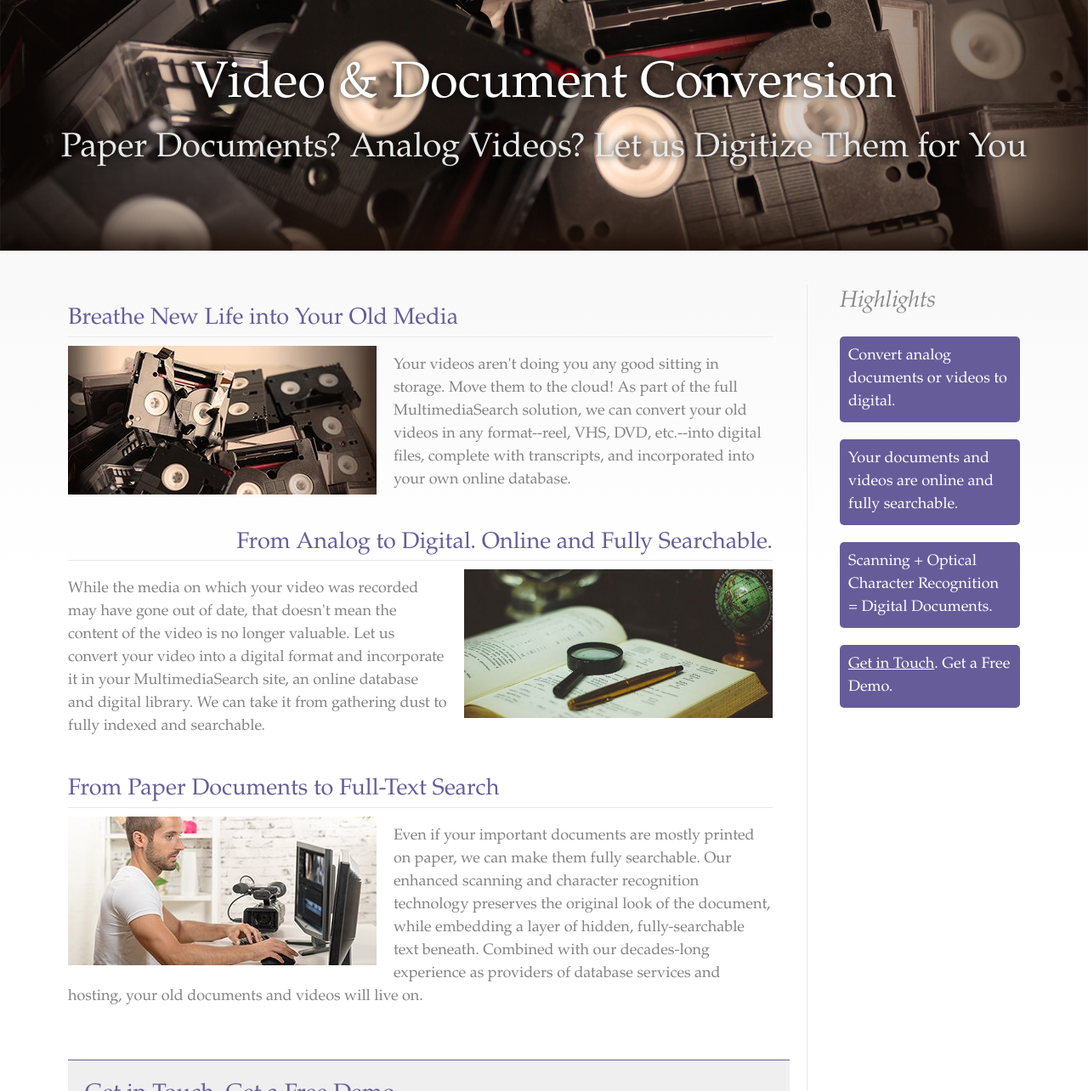
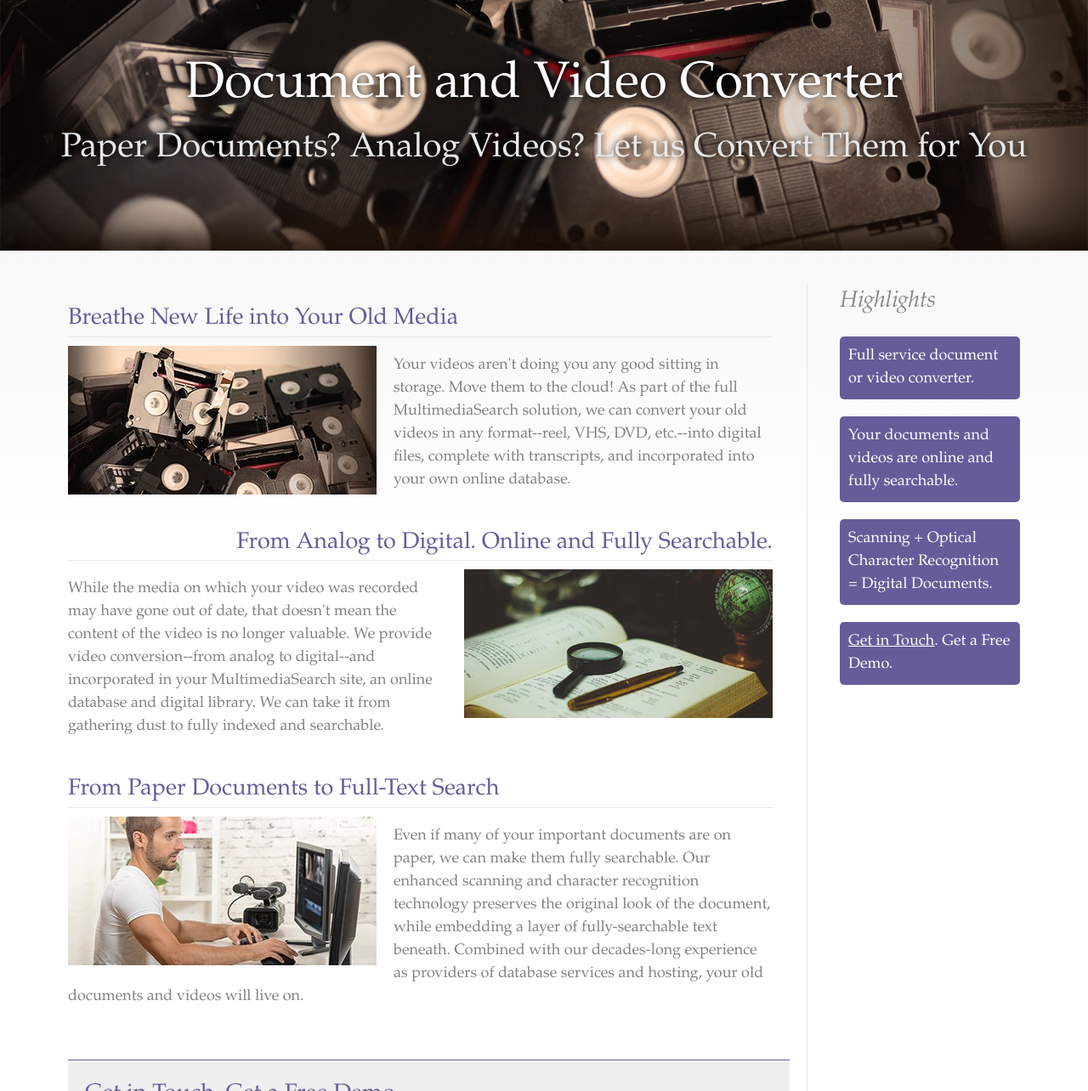
Before and after one commit to microsearch/microsearch.github.io, a Jekyll site: the page built from services/video-document-conversion.md, in a window 1280 px wide and 1400 px high, cut to the strip 116-1400 px from the top of the window. Shown: the whole strip at 85% size. Built offline with Jekyll 4.4.1, drawn with Linux system fonts in a browser that asks for light colours.

Commit message:
wording updates

```diff
--- a/services/video-document-conversion.md
+++ b/services/video-document-conversion.md
@@ -1,15 +1,14 @@
 ---
-title: Video and Document Conversion
+title: Video and Document Converter
 permalink: "/services/video-document-conversion/"
 position: 18
 id: conversion
 layout: landingpage
-description: Multimedia Reference Corporation converts your analog videos and documents
-  and stores them in a searchable online digital library. Cloud storage for all your
-  important media.
+description: MicroSearch converts your analog videos and documents
+  and stores them in a searchable online digital library. Your online document and video conversion back office.
 weight: 1
-bannertext: Video &amp; Document Conversion
-bannertext2: Paper Documents? Analog Videos? Let us Digitize Them for You
+bannertext: Document and Video Converter
+bannertext2: Paper Documents? Analog Videos? Let us Convert Them for You
 col1head: Breathe New Life into Your Old Media
 col1img: vids.jpg
 col1text: Your videos aren't doing you any good sitting in storage. Move them to the
@@ -19,18 +18,16 @@ col1text: Your videos aren't doing you any good sitting in storage. Move them to
 col2head: From Analog to Digital. Online and Fully Searchable.
 col2img: search.jpg
 col2text: While the media on which your video was recorded may have gone out of date,
-  that doesn't mean the content of the video is no longer valuable. Let us convert
-  your video into a digital format and incorporate it in your MultimediaSearch site,
+  that doesn't mean the content of the video is no longer valuable. We provide video conversion--from analog to digital--and incorporated in your MultimediaSearch site,
   an online database and digital library. We can take it from gathering dust to fully
   indexed and searchable.
 col3head: From Paper Documents to Full-Text Search
 col3img: searchcomp.jpg
-col3text: Even if your important documents are mostly printed on paper, we can make
+col3text: Even if many of your important documents are on paper, we can make
   them fully searchable. Our enhanced scanning and character recognition technology
-  preserves the original look of the document, while embedding a layer of hidden,
-  fully-searchable text beneath. Combined with our decades-long experience as providers
+  preserves the original look of the document, while embedding a layer of fully-searchable text beneath. Combined with our decades-long experience as providers
   of database services and hosting, your old documents and videos will live on.
-highlight1: Convert analog documents or videos to digital.
+highlight1: Full service document or video converter.
 highlight2: Your documents and videos are online and fully searchable.
 highlight3: Scanning + Optical Character Recognition = Digital Documents.
 highlight4: <a href="/contact/">Get in Touch</a>. Get a Free Demo.
```
Also changed, not shown: index.md (+3 -3 lines), mobile/index.md (+3 -3 lines), 13 other files.
